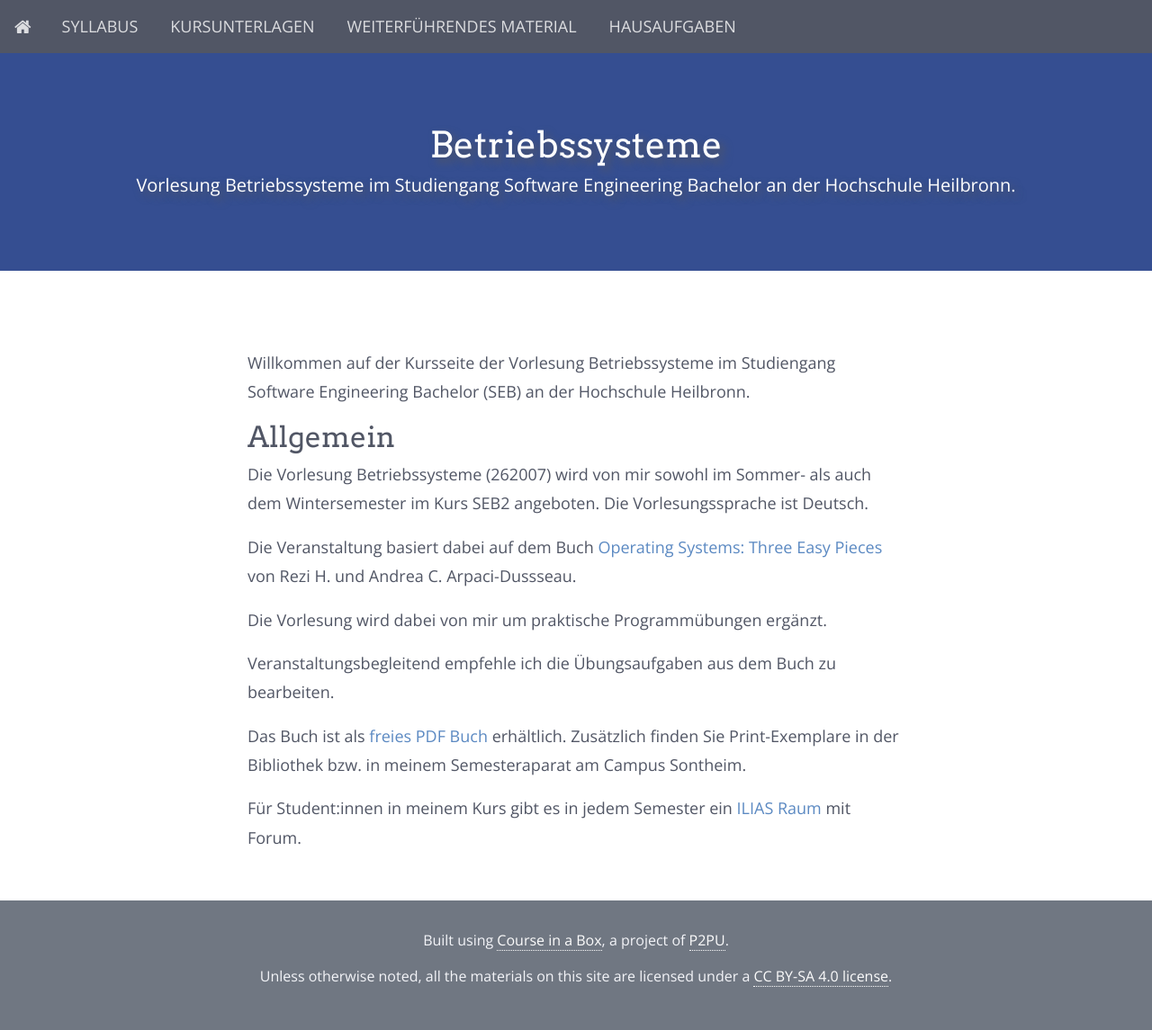
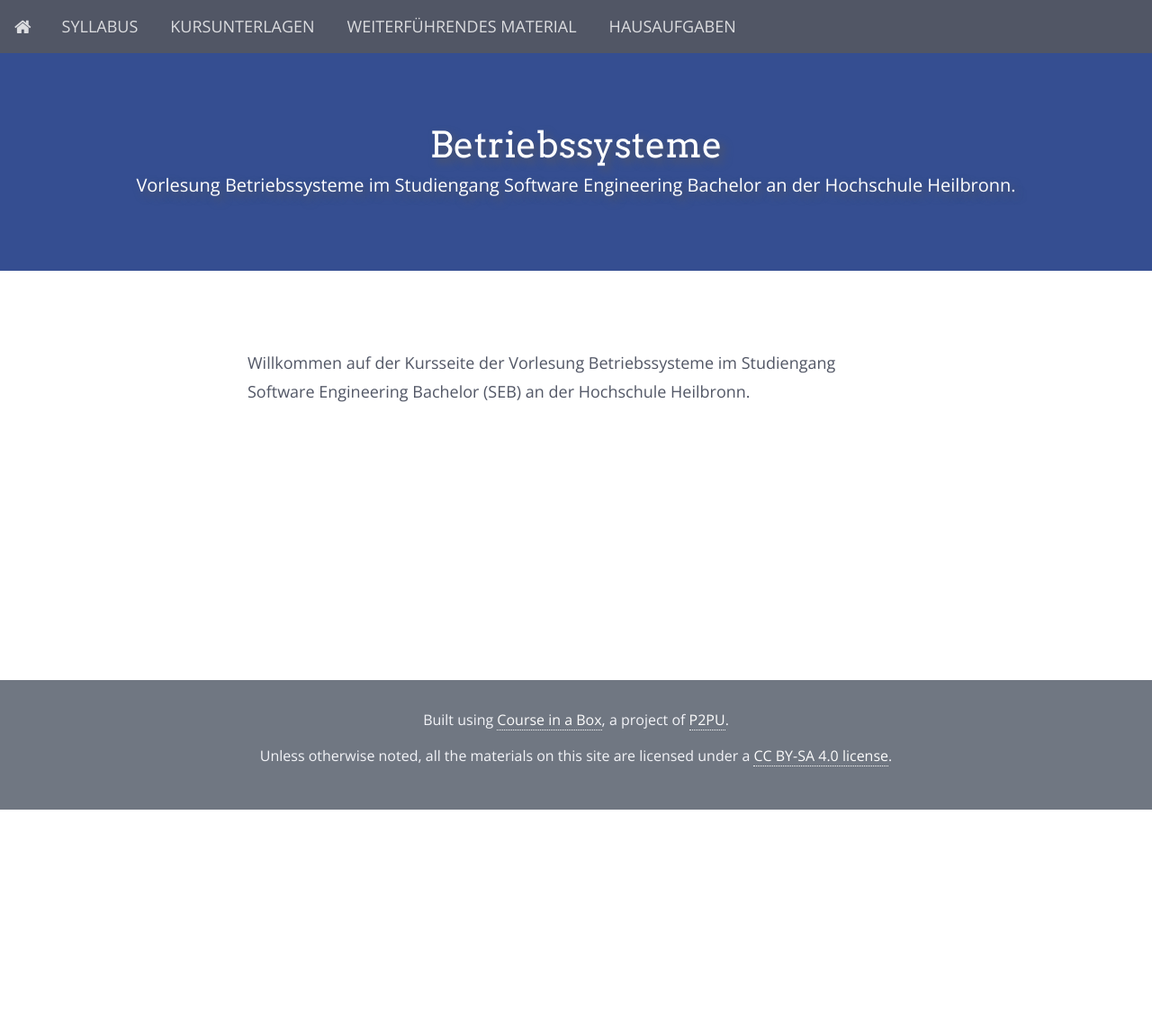
Before and after one commit to aheil/os, a Jekyll site: the page built from index.md, in a window 1280 px wide. Shown: the whole page at 90% size. Built offline with Jekyll 4.4.1, drawn with Linux system fonts in a browser that asks for light colours; nearby versions of some CDN libraries; after the commit the page ends 900 px from its top, so only the background shows below that.

Commit message:
content updated

```diff
--- a/index.md
+++ b/index.md
@@ -4,17 +4,3 @@ published: true
 ---
 
 Willkommen auf der Kursseite der Vorlesung Betriebssysteme im Studiengang Software Engineering Bachelor (SEB) an der Hochschule Heilbronn.
-
-## Allgemein
-
-Die Vorlesung Betriebssysteme (262007) wird von mir sowohl im Sommer- als auch dem Wintersemester im Kurs SEB2 angeboten. Die Vorlesungssprache ist Deutsch.
-
-Die Veranstaltung basiert dabei auf dem Buch [Operating Systems: Three Easy Pieces](http://pages.cs.wisc.edu/~remzi/OSTEP/) von Rezi H. und Andrea C. Arpaci-Dussseau.
-
-Die Vorlesung wird dabei von mir um praktische Programmübungen ergänzt.
-
-Veranstaltungsbegleitend empfehle ich die Übungsaufgaben aus dem Buch zu bearbeiten.
-
-Das Buch ist als [freies PDF Buch]((http://pages.cs.wisc.edu/~remzi/OSTEP/)) erhältlich. Zusätzlich finden Sie Print-Exemplare in der Bibliothek bzw. in meinem Semesteraparat am Campus Sontheim.
-
-Für Student:innen in meinem Kurs gibt es in jedem Semester ein [ILIAS Raum](https://ilias.hs-heilbronn.de/goto.php?target=crs_360705&client_id=iliashhn) mit Forum.
```
Also changed, not shown: modules/syllabus/_posts/2022-01-01-kurszeiten.md (deleted, +0 -9 lines), modules/syllabus/_posts/2022-01-03-voraussetzungen.md (deleted, +0 -9 lines), modules/syllabus/_posts/2022-01-04-kursbeschreibung.md (deleted, +0 -16 lines), modules/syllabus/_posts/2022-01-05-vorlesung.md (deleted, +0 -11 lines), modules/syllabus/_posts/2022-01-06-klausur.md (deleted, +0 -11 lines), modules/syllabus/_posts/2022-01-07-hausaufgaben.md (deleted, +0 -17 lines), modules/syllabus/_posts/2022-01-08-abgaben.md (deleted, +0 -13 lines), modules/syllabus/_posts/2022-01-09-benotung.md (deleted, +0 -17 lines), modules/syllabus/_posts/2022-01-10-zusammenarbeit.md (deleted, +0 -10 lines), README.md.
